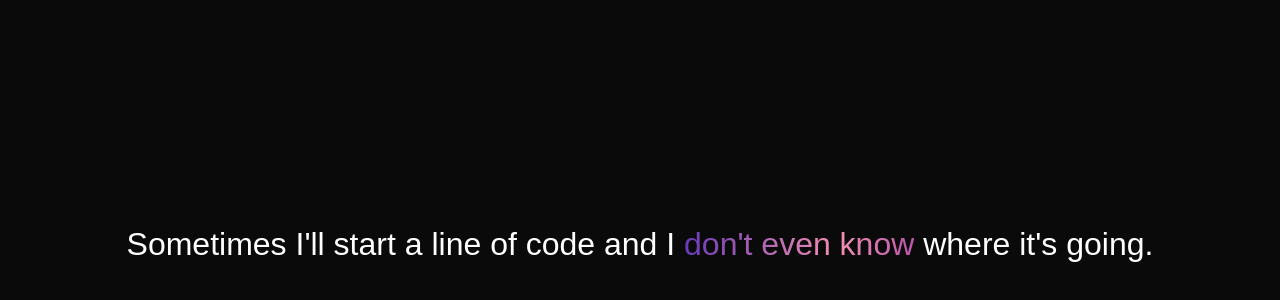
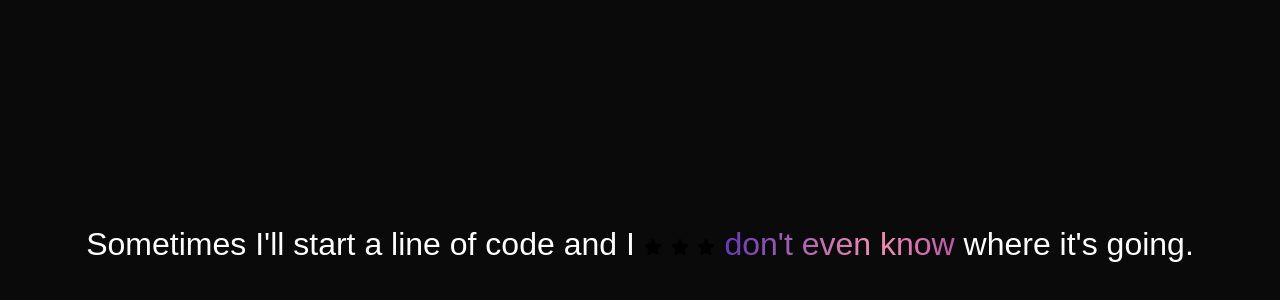
Before and after one commit to mirza-sync/hyperflexed, a plain HTML site: page magical-text/index.html in a window 1280 px wide. Shown: the part 156-456 px from the top of the page. Drawn offline with Linux system fonts and the light colour scheme.

Commit message:
Add stars

```diff
--- a/magical-text/index.html
+++ b/magical-text/index.html
@@ -12,7 +12,27 @@
 <body>
   <h1>
     Sometimes I'll start a line of code and I
-    <span class="magic">don't even know</span>
+    <span class="magic">
+      <span class="magic-star">
+        <svg xmlns="http://www.w3.org/2000/svg" height="16" width="18" viewBox="0 0 576 512">
+          <path
+            d="M316.9 18C311.6 7 300.4 0 288.1 0s-23.4 7-28.8 18L195 150.3 51.4 171.5c-12 1.8-22 10.2-25.7 21.7s-.7 24.2 7.9 32.7L137.8 329 113.2 474.7c-2 12 3 24.2 12.9 31.3s23 8 33.8 2.3l128.3-68.5 128.3 68.5c10.8 5.7 23.9 4.9 33.8-2.3s14.9-19.3 12.9-31.3L438.5 329 542.7 225.9c8.6-8.5 11.7-21.2 7.9-32.7s-13.7-19.9-25.7-21.7L381.2 150.3 316.9 18z" />
+        </svg>
+      </span>
+      <span class="magic-star">
+        <svg xmlns="http://www.w3.org/2000/svg" height="16" width="18" viewBox="0 0 576 512">
+          <path
+            d="M316.9 18C311.6 7 300.4 0 288.1 0s-23.4 7-28.8 18L195 150.3 51.4 171.5c-12 1.8-22 10.2-25.7 21.7s-.7 24.2 7.9 32.7L137.8 329 113.2 474.7c-2 12 3 24.2 12.9 31.3s23 8 33.8 2.3l128.3-68.5 128.3 68.5c10.8 5.7 23.9 4.9 33.8-2.3s14.9-19.3 12.9-31.3L438.5 329 542.7 225.9c8.6-8.5 11.7-21.2 7.9-32.7s-13.7-19.9-25.7-21.7L381.2 150.3 316.9 18z" />
+        </svg>
+      </span>
+      <span class="magic-star">
+        <svg xmlns="http://www.w3.org/2000/svg" height="16" width="18" viewBox="0 0 576 512">
+          <path
+            d="M316.9 18C311.6 7 300.4 0 288.1 0s-23.4 7-28.8 18L195 150.3 51.4 171.5c-12 1.8-22 10.2-25.7 21.7s-.7 24.2 7.9 32.7L137.8 329 113.2 474.7c-2 12 3 24.2 12.9 31.3s23 8 33.8 2.3l128.3-68.5 128.3 68.5c10.8 5.7 23.9 4.9 33.8-2.3s14.9-19.3 12.9-31.3L438.5 329 542.7 225.9c8.6-8.5 11.7-21.2 7.9-32.7s-13.7-19.9-25.7-21.7L381.2 150.3 316.9 18z" />
+        </svg>
+      </span>
+      <span class="magic-text">don't even know</span>
+    </span>
     where it's going.
   </h1>
 </body>
--- a/magical-text/style.css
+++ b/magical-text/style.css
@@ -33,7 +33,7 @@ h1 {
   text-align: center;
 }
 
-h1 > .magic {
+h1 > .magic > .magic-text {
   animation: background-pan 3s linear infinite;
   background: linear-gradient(
     to right,
```
